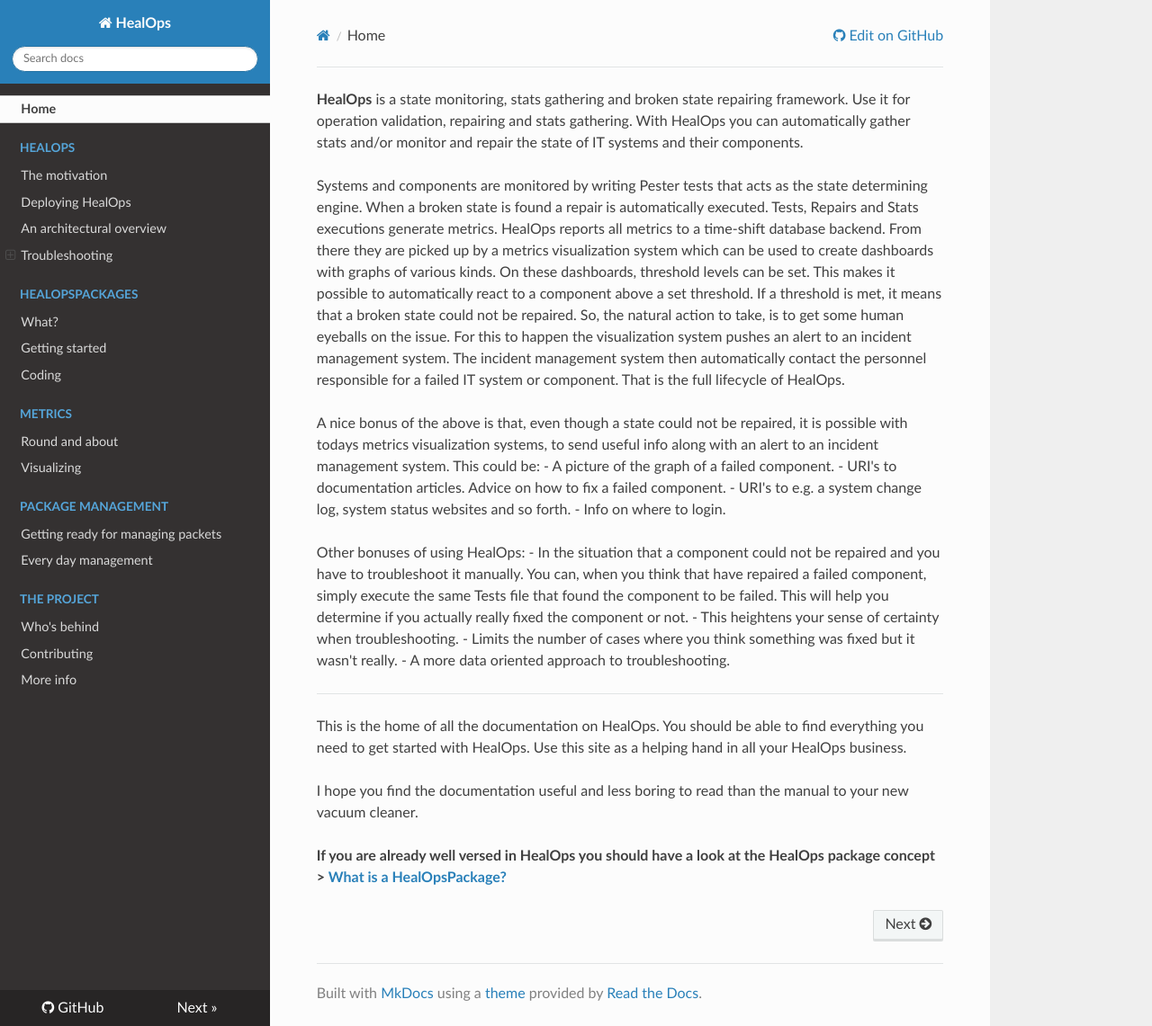
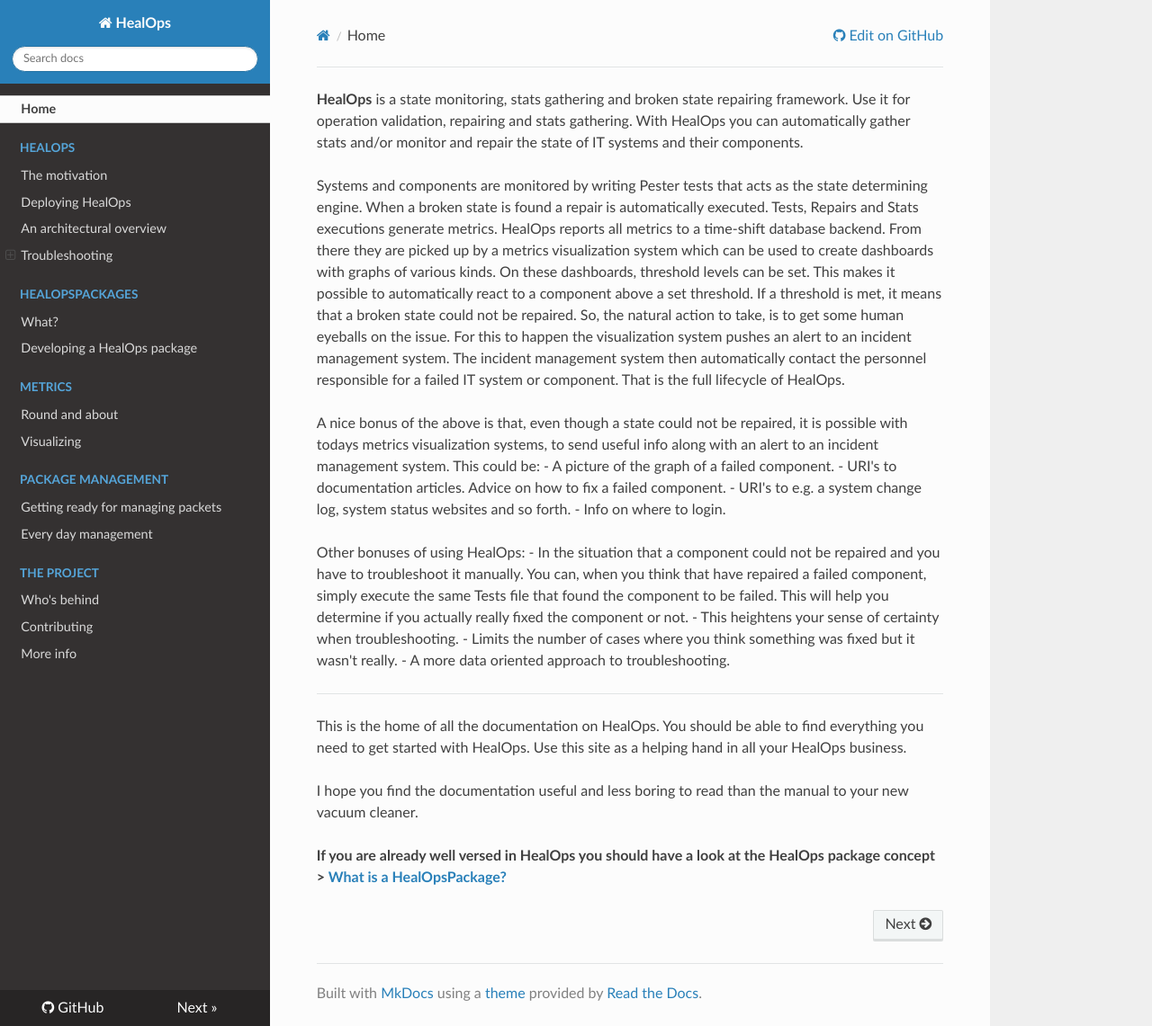
Before and after one commit to larssb/HealOps, an MkDocs documentation site: the page built from docs/index.md, in a window 1280 px wide and 1141 px high. Shown: the whole window at 90% size. Built offline with MkDocs 1.6.1, drawn with Linux system fonts in a browser that asks for light colours; nearby versions of some CDN libraries; old or Windows-style settings are respelled for this version of MkDocs.

Commit message:
...mkdocs fix

```diff
--- a/mkdocs.yml
+++ b/mkdocs.yml
@@ -15,8 +15,7 @@ pages:
       - Package management: 'HealOps-Troubleshooting-PackageManagement.md'
   - HealOpsPackages:
     - What?: 'HealOpsPackages-What.md'
-    - Getting started: 'HealOpsPackages-GettingStarted.md'
-    - Coding: 'HealOpsPackages-Developing.md'
+    - Developing a HealOps package: 'HealOpsPackages-Developing.md'
   - Metrics:
     - Round and about: 'Metrics.md'
     - Visualizing: 'Grafana-VisualizingMetrics.md'
```
